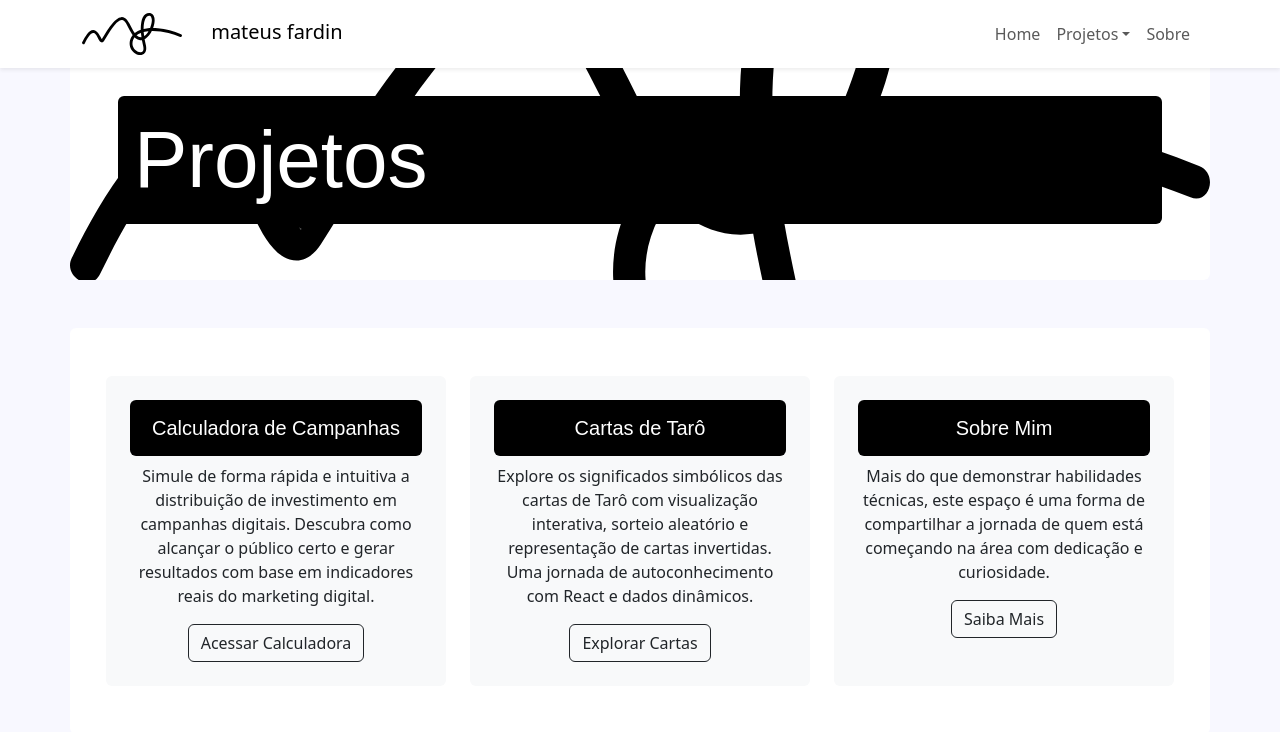
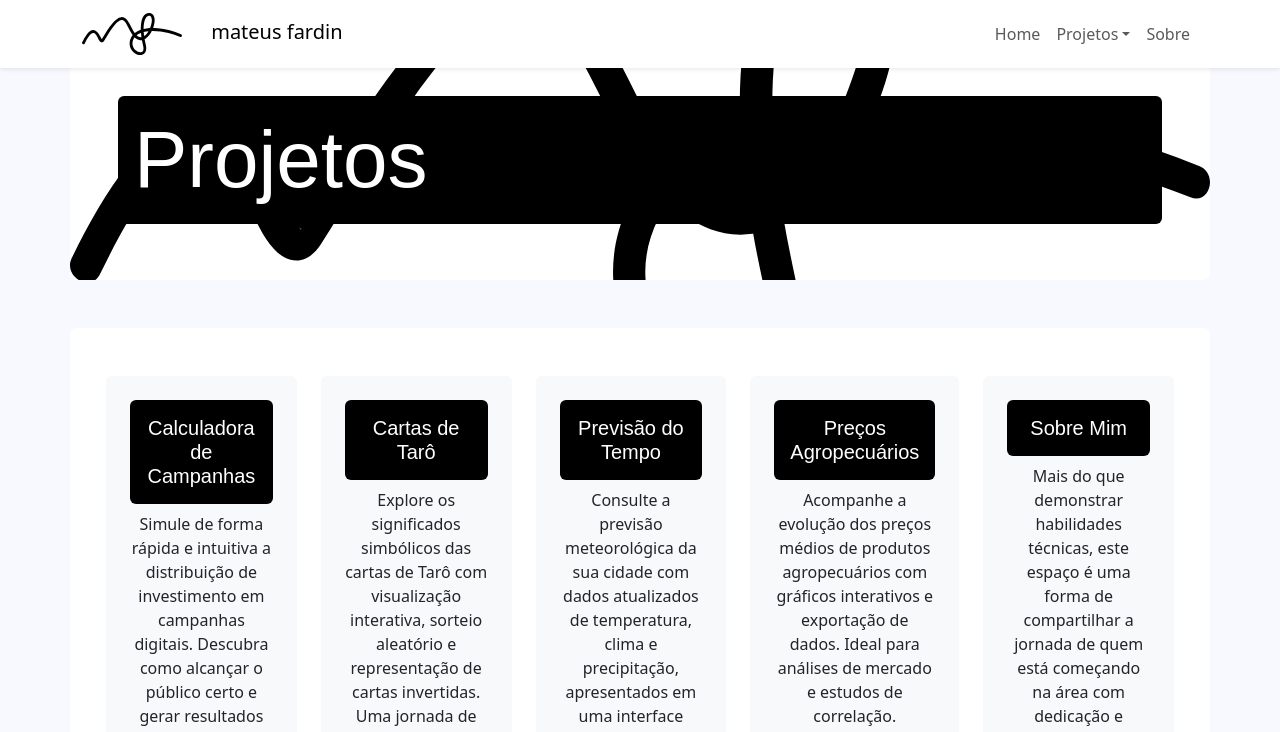
Before and after one commit to mateusdka/site, a React (Create React App) app: page / in a window 1280 px wide. Shown: the top 732 px of the page. Built offline with nearby package versions, Linux system fonts and the light colour scheme; a web font is replaced by a local one.

Commit message:
Updates Finais

```diff
--- a/src/Pages/Home.js
+++ b/src/Pages/Home.js
@@ -24,6 +24,20 @@ function Home() {
           <Link to="/projetos/cartas-de-tarot" className="btn btn-outline-dark">Explorar Cartas</Link>
         </div>
 
+        {/* Bloco - Previsão do Tempo */}
+        <div className="col-lg bg-light rounded p-4">
+          <h5 className="banner-text rounded p-3">Previsão do Tempo</h5>
+          <p>Consulte a previsão meteorológica da sua cidade com dados atualizados de temperatura, clima e precipitação, apresentados em uma interface amigável e responsiva.</p>
+          <Link to="/projetos/clima" className="btn btn-outline-dark">Ver Previsão</Link>
+        </div>
+
+        {/* Bloco - Preços Agropecuários */}
+        <div className="col-lg bg-light rounded p-4">
+          <h5 className="banner-text rounded p-3">Preços Agropecuários</h5>
+          <p>Acompanhe a evolução dos preços médios de produtos agropecuários com gráficos interativos e exportação de dados. Ideal para análises de mercado e estudos de correlação.</p>
+          <Link to="/projetos/precos" className="btn btn-outline-dark">Visualizar Preços</Link>
+        </div>
+
         {/* Bloco - Sobre Mim */}
         <div className="col-lg bg-light rounded p-4">
           <h5 className="banner-text rounded p-3">Sobre Mim</h5>
```
